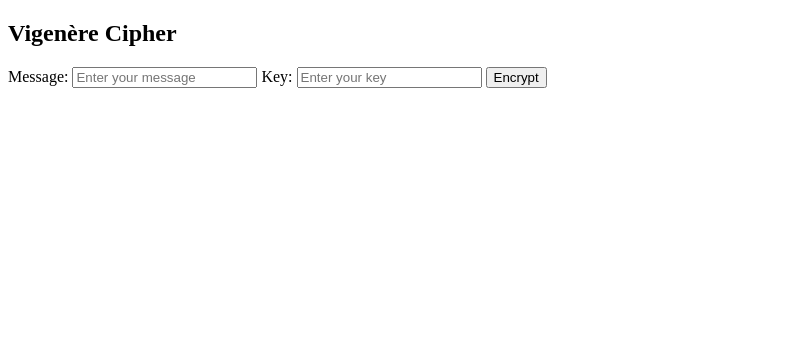
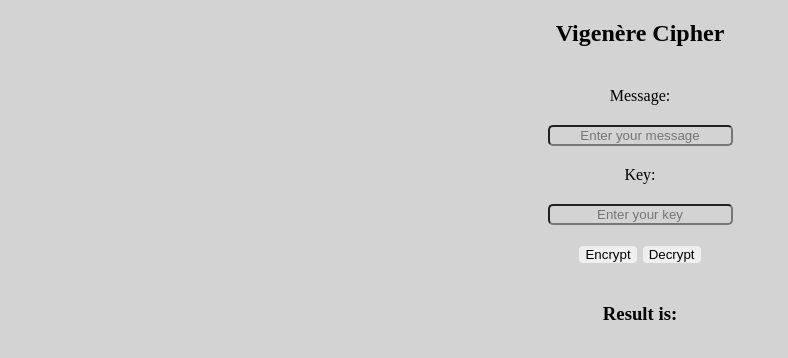
Before and after one commit to VanoKi/VigenereChipherDemosntration, a plain HTML site: page index.html in a window 1280 px wide. Both pictures are taken after a click on the button "Encrypt". Shown: the whole page, without its empty margins (0-788 px from the left). Drawn offline with Linux system fonts and the light colour scheme.

Commit message:
feat: insert code to the page

```diff
--- a/index.html
+++ b/index.html
@@ -18,8 +18,13 @@
     <label for="key">Key:</label>
     <input type="text" id="key" placeholder="Enter your key">
 
-    <button id="encryptBnt">Encrypt</button>
-    <div class="output" id="output"></div>
+    <div class="btn_wrap">
+      <button id="encryptBnt">Encrypt</button>
+      <button id="decryptBnt">Decrypt</button>
+    </div>
+    <div class="output" id="output">
+      <h3 class="answer">Result is: </h3>
+    </div>
   </section>
 <script src="script.js"></script>
 </body>
--- a/script.js
+++ b/script.js
@@ -36,3 +36,27 @@ class VigenereCipheringMachine {
         return this.common(string, key, 'decrypt')
     }
 }
+
+const machine = new VigenereCipheringMachine(true)
+
+document.querySelector('#encryptBnt').addEventListener('click', () => {
+    const message = document.querySelector('#message').value
+    const key = document.querySelector('#key').value
+    try {
+        const encrypted = machine.encrypt(message, key)
+        document.querySelector('.answer').textContent += encrypted
+    } catch (e) {
+        alert(e.message)
+    }
+})
+
+document.querySelector('#decryptBnt').addEventListener('click', () => {
+    const message = document.querySelector('#message').value
+    const key = document.querySelector('#key').value
+    try {
+        const decrypted = machine.decrypt(message, key)
+        document.querySelector('.answer').textContent = decrypted
+    } catch (e) {
+        alert(e.message)
+    }
+})
--- a/style.css
+++ b/style.css
@@ -20,3 +20,36 @@ li {
 img{
   max-width: 100%;
 }
+
+body {
+  margin: 0 auto;
+  background: lightgrey;
+  display: grid;
+  place-items: center;
+}
+
+section{
+  margin: auto;
+  width: 70vw;
+  height: 70vh;
+  display: flex;
+  flex-direction: column;
+  align-items: center;
+  gap: 20px;
+}
+
+input {
+  border-radius: 5px;
+  background: lightgrey;
+  text-align: center;
+}
+
+button {
+  border-radius: 5px;
+  border: 1px solid lightgrey;
+  cursor: pointer;
+}
+
+button:hover{
+  background: darkgrey;
+}
```
